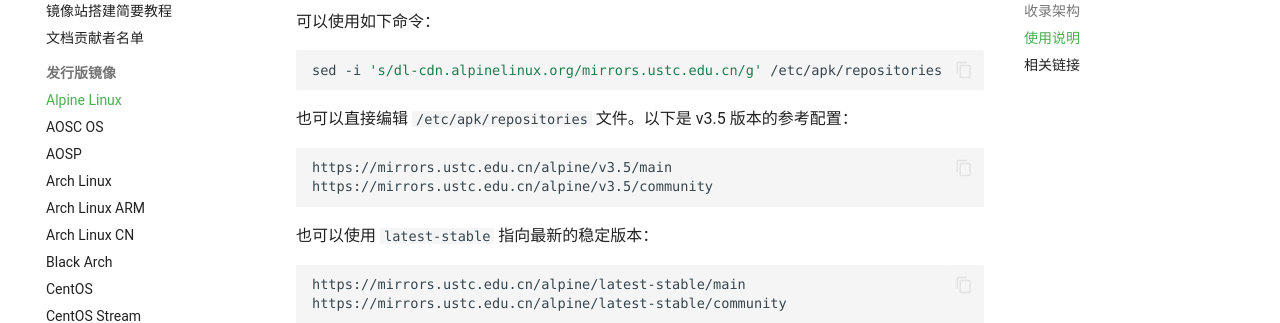
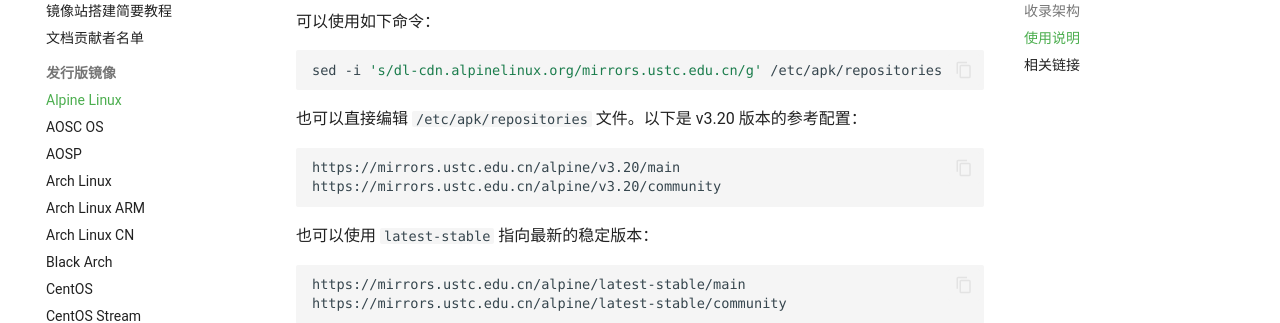
Before and after one commit to ustclug/mirrorhelp, an MkDocs documentation site: the page built from docs/alpine.md, in a window 1280 px wide and 900 px high, scrolled down 572 px. Shown: the part 151-474 px from the top of the window. Built offline with MkDocs 1.6.1 and Material for MkDocs 9.7.7, drawn with Linux system fonts in a browser that asks for light colours; comment, search, counter and statistics services are not loaded.

Commit message:
alpine, aosp: Formatting fixes

````diff
--- a/docs/alpine.md
+++ b/docs/alpine.md
@@ -27,11 +27,11 @@
 sed -i 's/dl-cdn.alpinelinux.org/mirrors.ustc.edu.cn/g' /etc/apk/repositories
 ```
 
-也可以直接编辑 `/etc/apk/repositories` 文件。以下是 v3.5 版本的参考配置：
+也可以直接编辑 `/etc/apk/repositories` 文件。以下是 v3.20 版本的参考配置：
 
 ```text
-https://mirrors.ustc.edu.cn/alpine/v3.5/main
-https://mirrors.ustc.edu.cn/alpine/v3.5/community
+https://mirrors.ustc.edu.cn/alpine/v3.20/main
+https://mirrors.ustc.edu.cn/alpine/v3.20/community
 ```
 
 也可以使用 `latest-stable` 指向最新的稳定版本：
````
Also changed, not shown: docs/aosp.md (+38 -18 lines).
